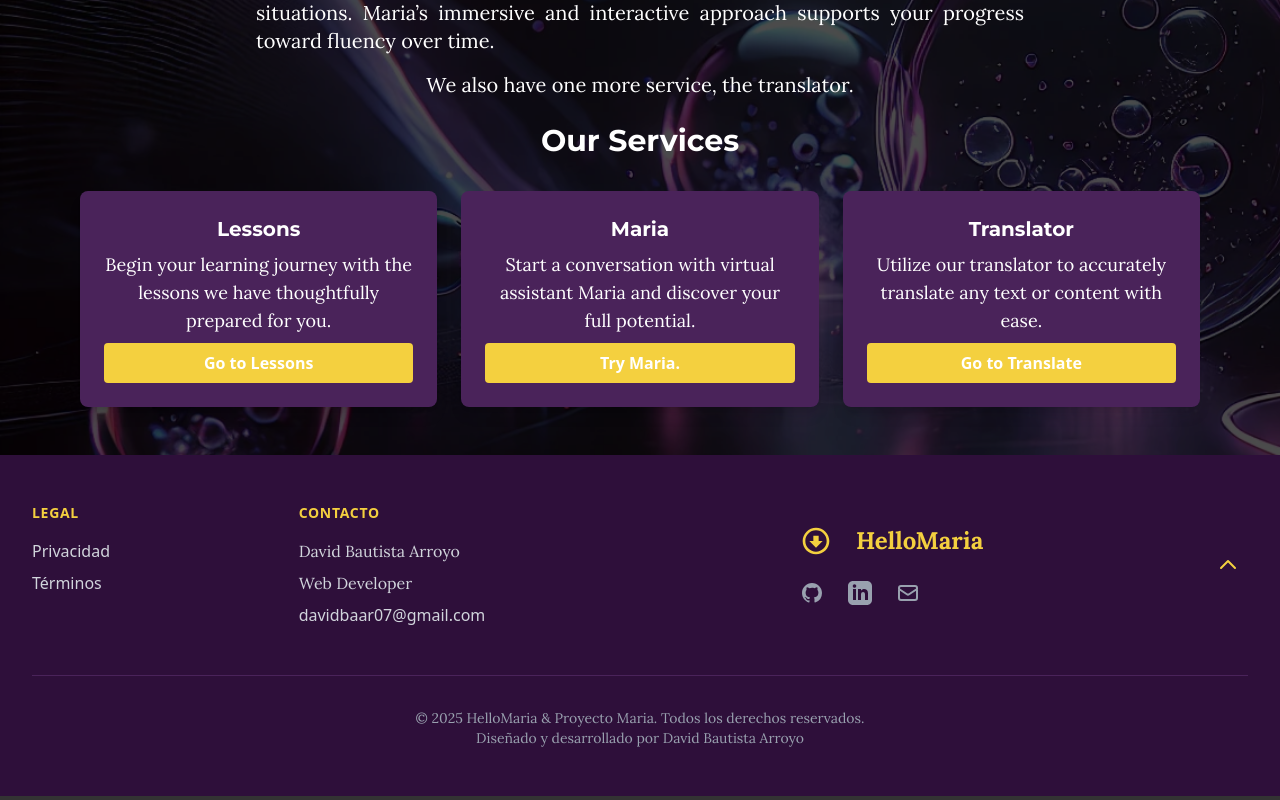
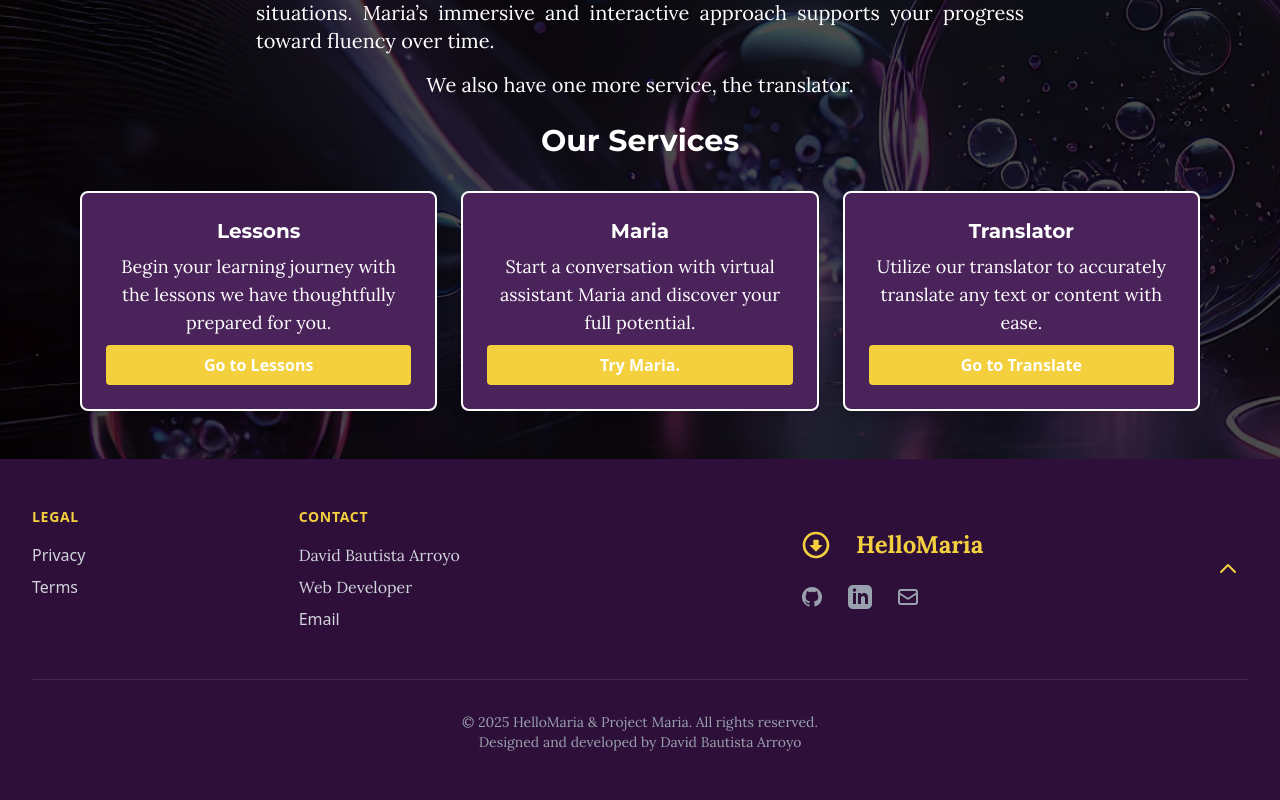
Before and after one commit to BetaCoder28/maria, a React (Vite) app: page / in a window 1280 px wide. Shown: the part 357-1157 px from the top of the page. Built offline with nearby package versions, Linux system fonts and the light colour scheme.

Commit message:
Update homepage and footer

```diff
--- a/src/Components/Footer/index.jsx
+++ b/src/Components/Footer/index.jsx
@@ -112,12 +112,12 @@ const Footer = () => {
                     <ul className="mt-4 space-y-2">
                     <li>
                         <a href="#" className="text-base hover:text-[#F4D03F] transition-colors">
-                        Privacidad
+                        Privacy
                         </a>
                     </li>
                     <li>
                         <a href="#" className="text-base hover:text-[#F4D03F] transition-colors">
-                        Términos
+                        Terms
                         </a>
                     </li>
                     </ul>
@@ -125,7 +125,7 @@ const Footer = () => {
 
                 <div className="col-span-1">
                     <h3 className="text-sm font-semibold uppercase tracking-wider text-[#F4D03F]">
-                    Contacto
+                    Contact
                     </h3>
                     <ul className="mt-4 space-y-2">
                     <li>
@@ -139,7 +139,7 @@ const Footer = () => {
                         href="mailto:davidbaar07@gmail.com"
                         className="hover:text-[#F4D03F] transition-colors"
                         >
-                        davidbaar07@gmail.com
+                        Email
                         </a>
                     </li>
                     </ul>
@@ -150,9 +150,9 @@ const Footer = () => {
             {/* Copyright */}
             <div className="mt-12 border-t border-[#4A235A] pt-8">
                 <p className="text-center text-sm text-gray-400">
-                &copy; {new Date().getFullYear()} HelloMaria & Proyecto Maria. Todos los derechos reservados.
+                &copy; {new Date().getFullYear()} HelloMaria & Project Maria. All rights reserved.
                 <br />
-                Diseñado y desarrollado por David Bautista Arroyo
+                Designed and developed by David Bautista Arroyo
                 </p>
             </div>
             </div>
--- a/src/Pages/Home/index.jsx
+++ b/src/Pages/Home/index.jsx
@@ -33,7 +33,7 @@ const Home = () => {
                 {/* Tarjetas de servicios */}
                 <div className='w-full max-w-6xl grid grid-cols-1 sm:grid-cols-2 md:grid-cols-3 gap-6 mt-8 px-4'>
                     {/* Card 1 */}
-                    <div className="flex flex-col items-center h-auto p-6 rounded-lg bg-[#4A235A] shadow-lg">
+                    <div className="flex flex-col items-center h-auto p-6 rounded-lg bg-[#4A235A] shadow-lg border-2 border-white ">
                         <h2 className='text-white text-lg md:text-xl font-semibold'>Lessons</h2>
                         <p className='text-white text-center text-sm md:text-base lg:text-lg my-2'>
                             Begin your learning journey with the lessons we have thoughtfully prepared for you.
@@ -46,7 +46,7 @@ const Home = () => {
                     </div>
 
                     {/* Card 2 */}
-                    <div className="flex flex-col items-center h-auto p-6 rounded-lg bg-[#4A235A] shadow-lg">
+                    <div className="flex flex-col items-center h-auto p-6 rounded-lg bg-[#4A235A] shadow-lg border-2 border-white ">
                         <h2 className='text-white text-lg md:text-xl font-semibold'>Maria</h2>
                         <p className='text-white text-center text-sm md:text-base lg:text-lg my-2'>
                             Start a conversation with virtual assistant Maria and discover your full potential.
@@ -59,7 +59,7 @@ const Home = () => {
                     </div>
 
                     {/* Card 3 */}
-                    <div className="flex flex-col items-center h-auto p-6 rounded-lg bg-[#4A235A] shadow-lg">
+                    <div className="flex flex-col items-center h-auto p-6 rounded-lg bg-[#4A235A] shadow-lg border-2 border-white ">
                         <h2 className='text-white text-lg md:text-xl font-semibold'>Translator</h2>
                         <p className='text-white text-center text-sm md:text-base lg:text-lg my-2'>
                             Utilize our translator to accurately translate any text or content with ease.
```
